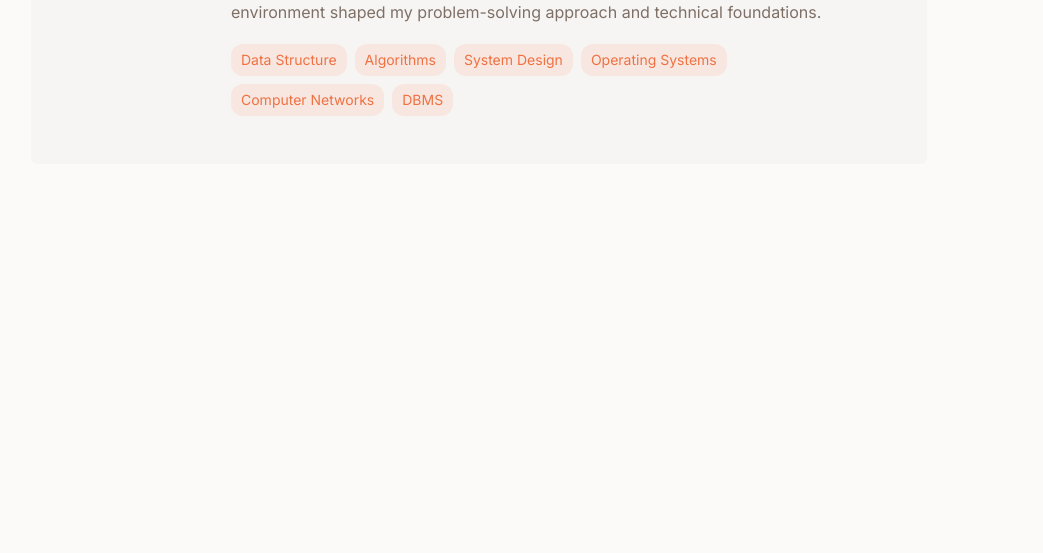
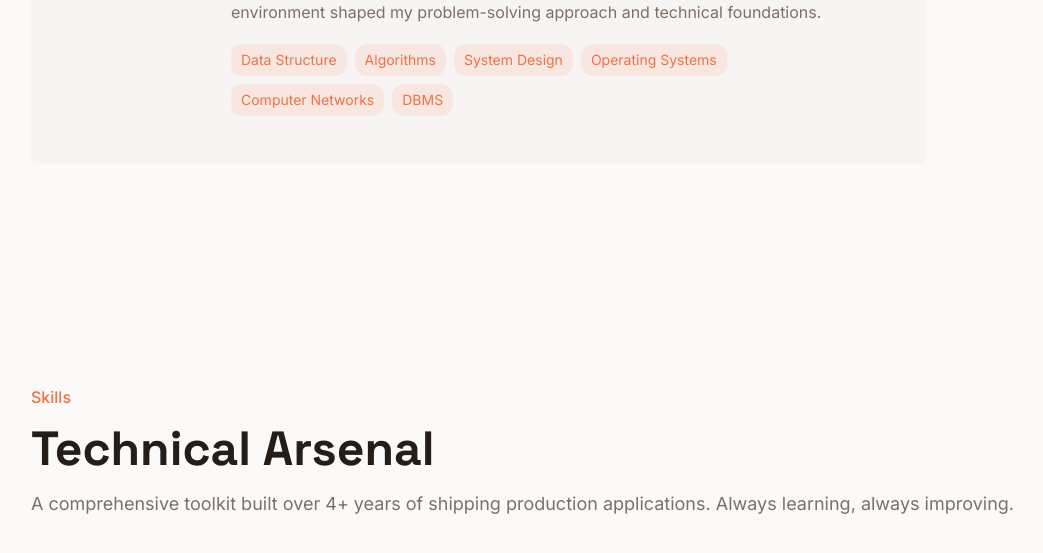
Before and after one commit to Ashu112/Portfolio-v2, a Next.js app: page / in a window 1280 px wide. Shown: the part 3145-3698 px from the top of the page, without its empty margins (1-1044 px from the left). Built offline with nearby package versions, Linux system fonts and the light colour scheme.

Commit message:
skills heading added

```diff
--- a/src/components/Skills.tsx
+++ b/src/components/Skills.tsx
@@ -4,7 +4,14 @@ export default function Skills() {
       <div className="section-container py-24">
         <div className="space-y-6">
           {/* Skills Heading */}
-          <div className="space-y-4"></div>
+          <div className="space-y-4">
+            <p className="text-primary text-base font-medium">Skills</p>
+            <h2 className="text-5xl font-bold">Technical Arsenal</h2>
+            <p className="text-muted-foreground text-lg leading-relaxed">
+              A comprehensive toolkit built over 4+ years of shipping production
+              applications. Always learning, always improving.
+            </p>
+          </div>
           {/* skills grid*/}
           <div></div>
           {/* Proficiency level*/}
```
